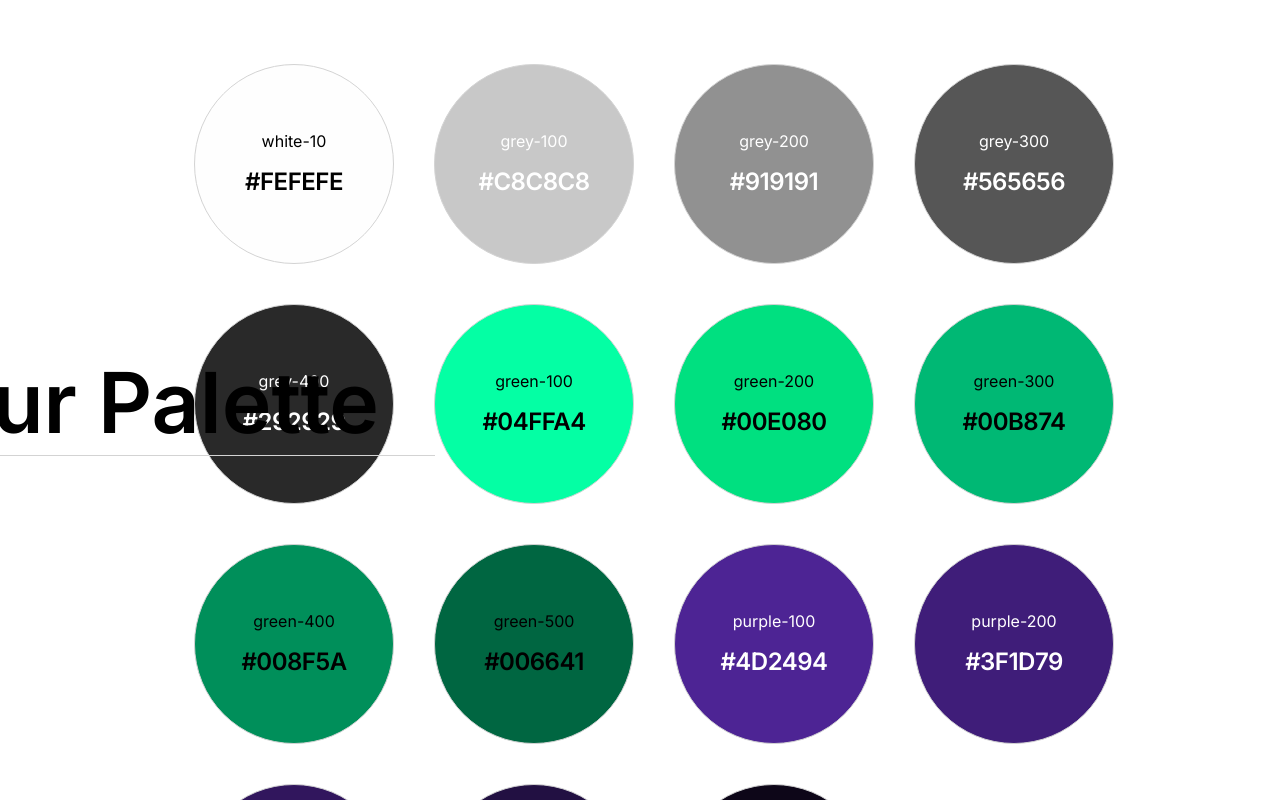
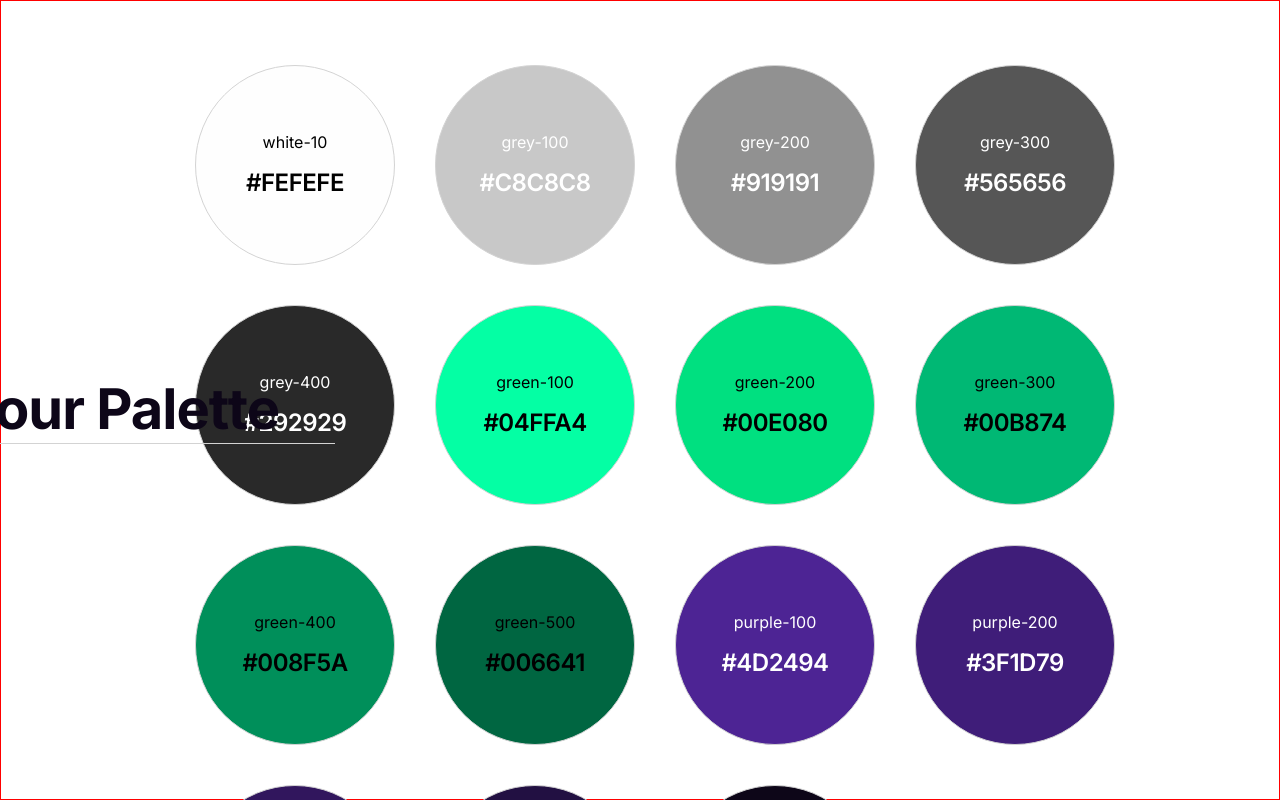
Before and after one commit to chain-labs/chainlabs-fe, a Next.js app: page /styles/colors in a window 1280 px wide. Built offline with nearby package versions, Linux system fonts and the light colour scheme.

Commit message:
fixed colors

```diff
--- a/pages/styles/colors.tsx
+++ b/pages/styles/colors.tsx
@@ -5,23 +5,20 @@ import theme from 'src/styleguide/theme';
 const ColorStyles = () => {
 	return (
 		<Box height="100vh" column>
-			<Box row height="100vh">
-				<Text
-					fontSize="84px"
-					fontWeight="bold"
+			<Box row alignItems="" height="100vh" border="1px solid red">
+				<Box
 					css={`
 						transform-origin: center center;
 						transform: rotate(-90deg);
-						left: 0;
 					`}
+					mt="37.5rem"
+					ml="-15rem"
 					position="absolute"
-					mt="35rem"
-					ml="-25rem"
-					borderBottom="1px solid lightgrey"
-					px="ws"
 				>
-					Colour Palette
-				</Text>
+					<Text as="headline" color="purple-500" px="ws" borderBottom="1px solid lightgrey">
+						Colour Palette
+					</Text>
+				</Box>
 				<Box row flexWrap="wrap" maxHeight="80vh" mt="ml" ml="15rem" p="mxl">
 					<Color color="white-10" />
 					<Color color="grey-100" />
```
